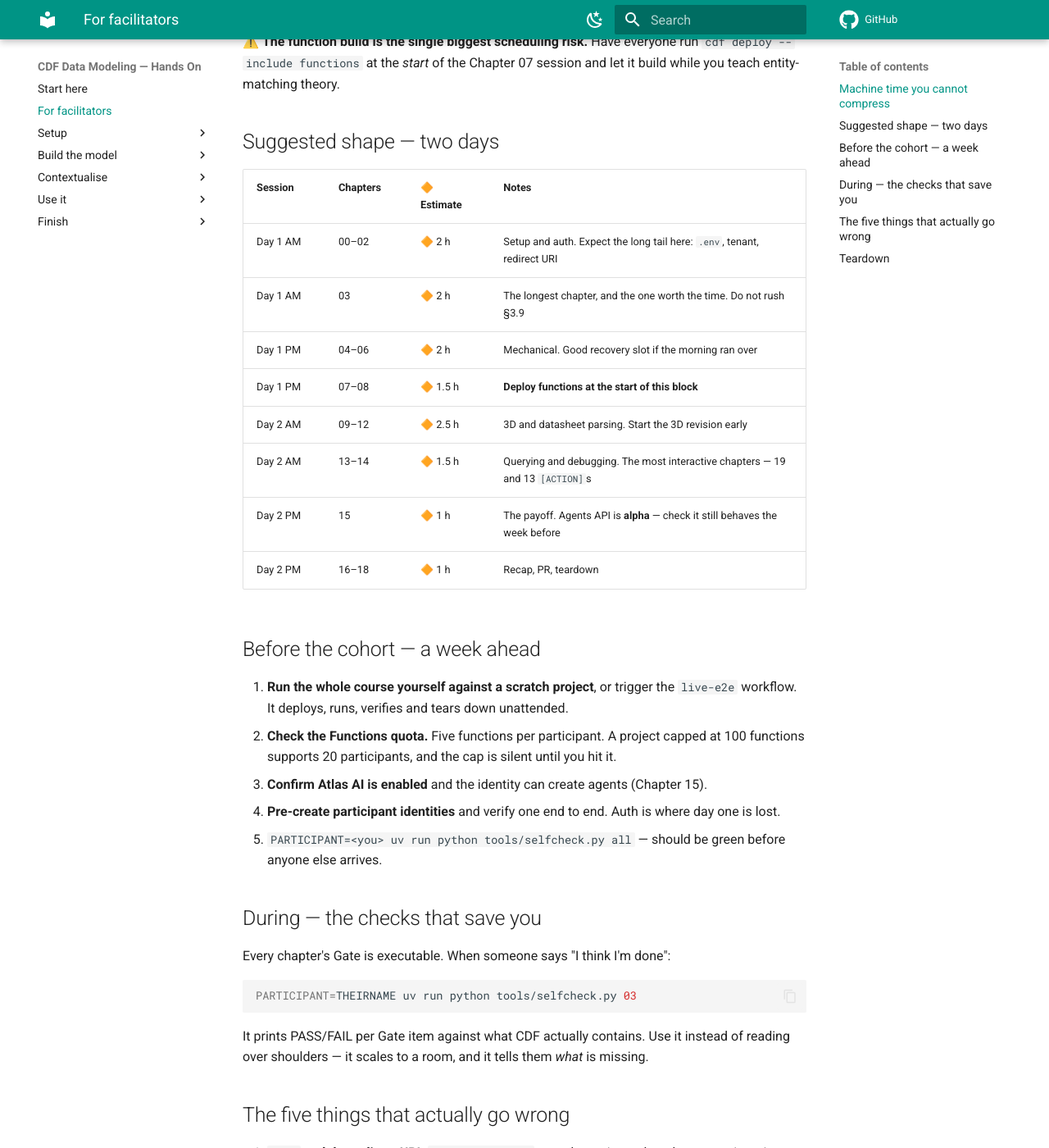
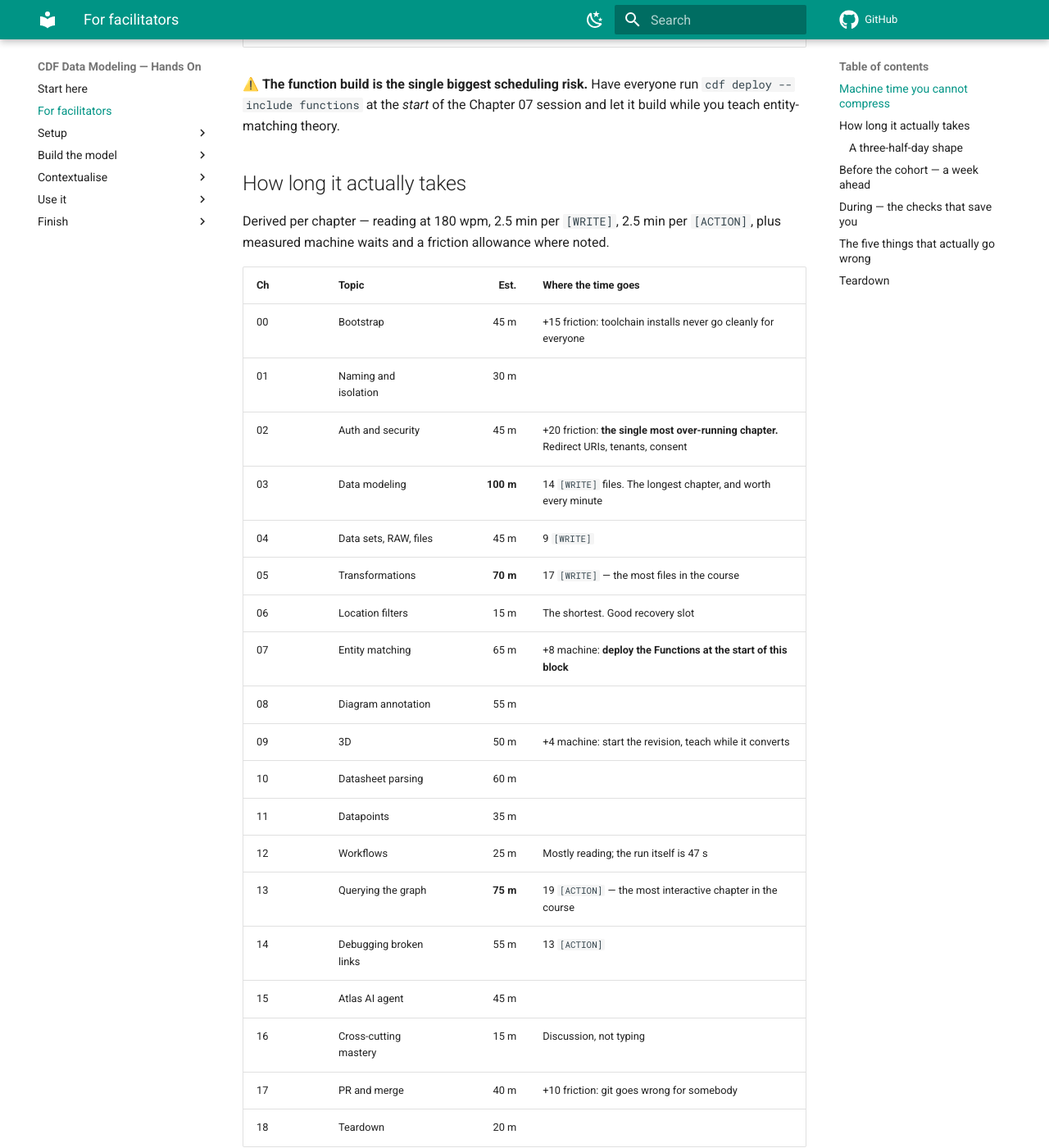
Before and after one commit to sebastian-srikanth/cdf-data-modeling-handson, an MkDocs documentation site: the page built from docs/FACILITATOR.md, in a window 1280 px wide and 1400 px high, scrolled down 809 px. Shown: the whole window at 82% size. Built offline with MkDocs 1.6.1 and Material for MkDocs 9.7.7, drawn with Linux system fonts in a browser that asks for light colours; comment, search, counter and statistics services are not loaded; some of the changed text lies outside the part shown.

Commit message:
Add chapter timings, and self-checks for chapters 06, 15 and 18
FACILITATOR.md now carries a per-chapter estimate instead of a placeholder. Derived,
not observed: reading at 180 wpm, 2.5 min per [WRITE] and per [ACTION], plus the
measured machine waits and a friction allowance for the chapters that always run long
(00 installs, 02 auth, 17 git). Total ~14.8 h of contact time, which honestly does
not fit two days -- the guide now says so and gives three shapes to choose from.

selfcheck coverage 10 -> 13 chapters.
  06  location filter deployed and scoped, via the apps API (no SDK accessor exists)
  15  agent exists, has instructions, one tool, scoped to your model and space.
      A missing agent is a NOTE, not a failure: deleting it is the end state of 15.7.
  18  asserts the opposite of every other chapter -- that nothing of yours remains,
      including the Function source zips. Excluded from "selfcheck all", since it
      would fail for anyone mid-course. Ask for it by name after teardown.

Every API signature used here was checked against the installed SDK, but these three
checks have NOT been run against a live project yet.

```diff
--- a/docs/FACILITATOR.md
+++ b/docs/FACILITATOR.md
@@ -2,9 +2,12 @@
 
 For whoever runs this with a cohort. Participants do not need this file.
 
-> **Human timings below are estimates and marked 🔶. They need calibrating against a real
-> cohort — replace them after the first run.** The ⏱ machine timings are *measured*, on
-> `bluefield` with Toolkit 0.8.202, and are the ones that will surprise you.
+> **Two kinds of number here.** The *machine* timings are **measured**, on `bluefield` with
+> Toolkit 0.8.202. The *chapter* timings are **derived**, not observed — from each
+> chapter's word count, its `[ACTION]` and `[WRITE]` counts, the measured machine waits, and
+> a friction allowance for the chapters that always run long. They are a defensible first
+> pass, not gospel. **Correct them after your first cohort** — that is the one thing in this
+> file only you can supply.
 
 ## Machine time you cannot compress
 
@@ -24,18 +27,55 @@
 `cdf deploy --include functions` at the *start* of the Chapter 07 session and let it build
 while you teach entity-matching theory.
 
-## Suggested shape — two days
+## How long it actually takes
 
-| Session | Chapters | 🔶 Estimate | Notes |
-|---|---|---|---|
-| Day 1 AM | 00–02 | 🔶 2 h | Setup and auth. Expect the long tail here: `.env`, tenant, redirect URI |
-| Day 1 AM | 03 | 🔶 2 h | The longest chapter, and the one worth the time. Do not rush §3.9 |
-| Day 1 PM | 04–06 | 🔶 2 h | Mechanical. Good recovery slot if the morning ran over |
-| Day 1 PM | 07–08 | 🔶 1.5 h | **Deploy functions at the start of this block** |
-| Day 2 AM | 09–12 | 🔶 2.5 h | 3D and datasheet parsing. Start the 3D revision early |
-| Day 2 AM | 13–14 | 🔶 1.5 h | Querying and debugging. The most interactive chapters — 19 and 13 `[ACTION]`s |
-| Day 2 PM | 15 | 🔶 1 h | The payoff. Agents API is **alpha** — check it still behaves the week before |
-| Day 2 PM | 16–18 | 🔶 1 h | Recap, PR, teardown |
+Derived per chapter — reading at 180 wpm, 2.5 min per `[WRITE]`, 2.5 min per `[ACTION]`,
+plus measured machine waits and a friction allowance where noted.
+
+| Ch | Topic | Est. | Where the time goes |
+|---|---|---:|---|
+| 00 | Bootstrap | 45 m | +15 friction: toolchain installs never go cleanly for everyone |
+| 01 | Naming and isolation | 30 m | |
+| 02 | Auth and security | 45 m | +20 friction: **the single most over-running chapter.** Redirect URIs, tenants, consent |
+| 03 | Data modeling | **100 m** | 14 `[WRITE]` files. The longest chapter, and worth every minute |
+| 04 | Data sets, RAW, files | 45 m | 9 `[WRITE]` |
+| 05 | Transformations | **70 m** | 17 `[WRITE]` — the most files in the course |
+| 06 | Location filters | 15 m | The shortest. Good recovery slot |
+| 07 | Entity matching | 65 m | +8 machine: **deploy the Functions at the start of this block** |
+| 08 | Diagram annotation | 55 m | |
+| 09 | 3D | 50 m | +4 machine: start the revision, teach while it converts |
+| 10 | Datasheet parsing | 60 m | |
+| 11 | Datapoints | 35 m | |
+| 12 | Workflows | 25 m | Mostly reading; the run itself is 47 s |
+| 13 | Querying the graph | **75 m** | 19 `[ACTION]` — the most interactive chapter in the course |
+| 14 | Debugging broken links | 55 m | 13 `[ACTION]` |
+| 15 | Atlas AI agent | 45 m | |
+| 16 | Cross-cutting mastery | 15 m | Discussion, not typing |
+| 17 | PR and merge | 40 m | +10 friction: git goes wrong for somebody |
+| 18 | Teardown | 20 m | |
+
+**Total ≈ 14.8 hours of contact time.**
+
+⚠️ That does **not** fit two days. A realistic day is 6–6.5 working hours once you remove
+breaks, lunch and restarts. Pick one:
+
+- **Three half-days** (~5 h each) — the comfortable shape, and the one to quote by default.
+- **Two full days** — workable only if you cut. Cut in this order: 16 (discussion),
+  09 (3D), 11 (datapoints). Never cut 03 or 13.
+- **Two days plus pre-work** — have participants complete 00–02 *before* day one against a
+  checklist. That removes 2 hours and, more importantly, moves the auth pain out of the room.
+
+### A three-half-day shape
+
+| Session | Chapters | Est. |
+|---|---|---:|
+| 1 | 00–03 | 3 h 40 m |
+| 2 | 04–08 | 4 h 30 m |
+| 3 | 09–12 | 2 h 50 m |
+| 4 | 13–18 | 4 h 10 m |
+
+Sessions 2 and 4 are the long ones. **Start the Function deploy at the top of session 2**
+and it builds while you teach Chapter 07's theory.
 
 ## Before the cohort — a week ahead
 
```
Also changed, not shown: docs/README.md (+1 -1 lines), tools/README.md (+13 -1 lines), 1 other file.
